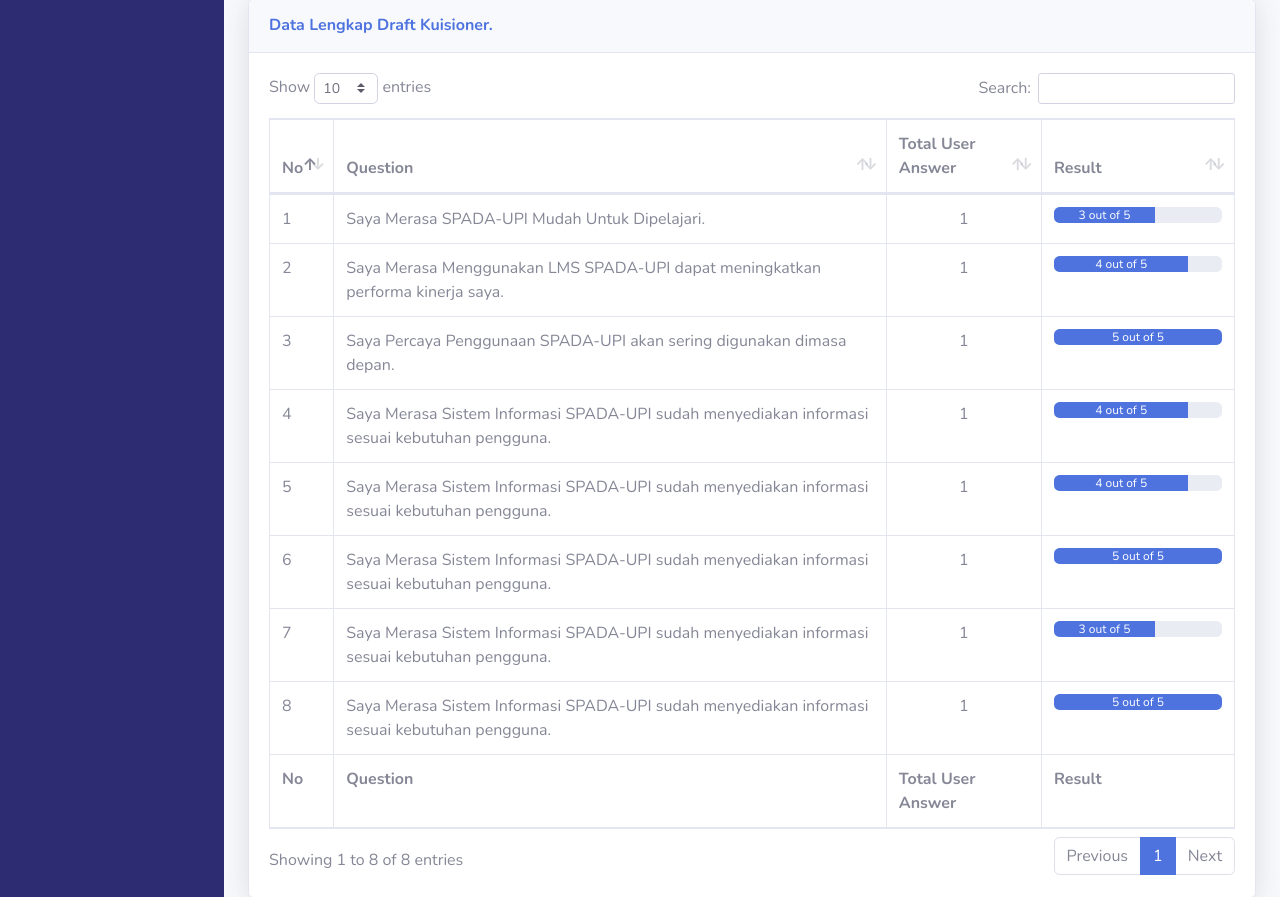
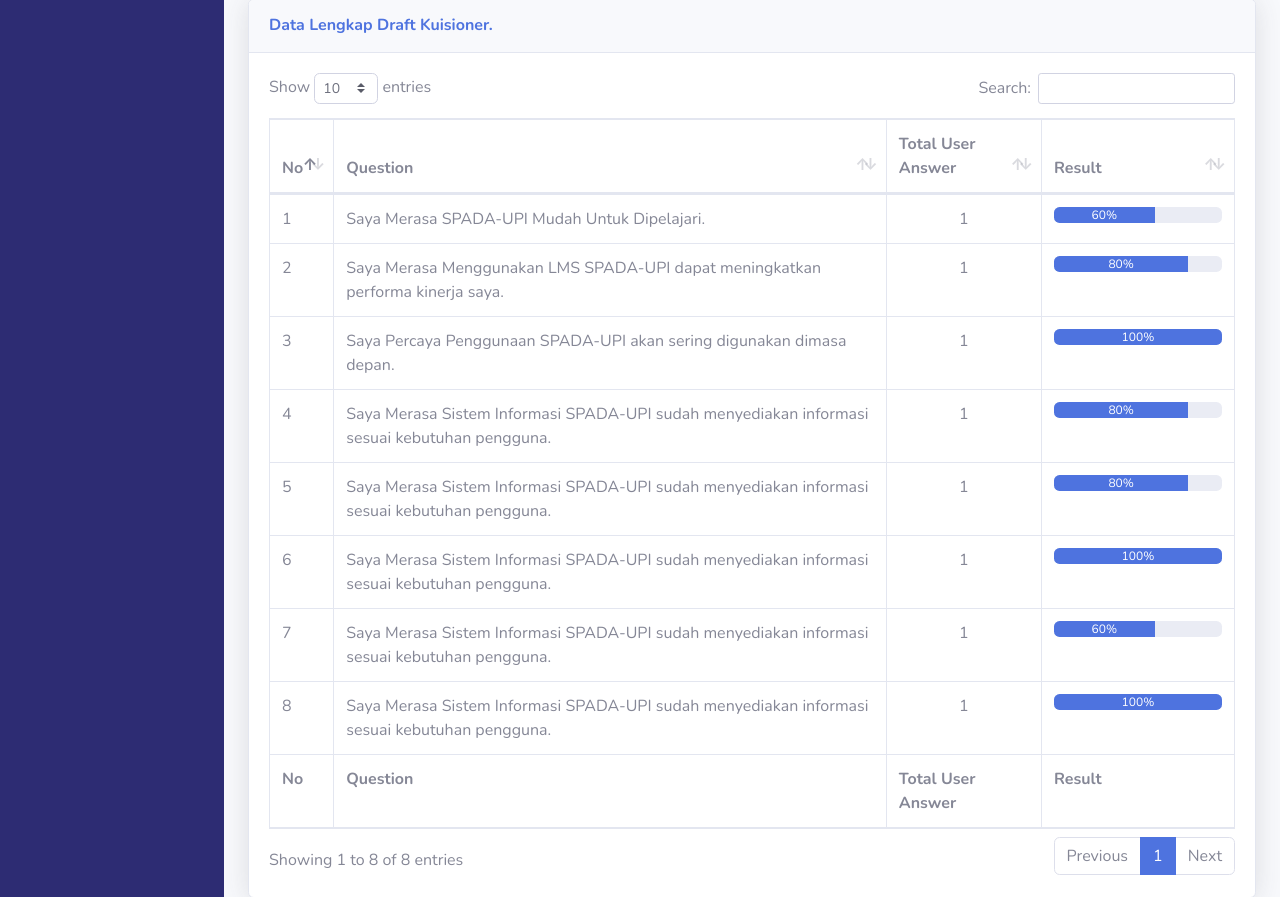
Before and after one commit to zahraeln17/Skripsi, a CodeIgniter app: page /skripsi-ci3/user/hasil_kuesioner in a window 1280 px wide. Shown: the part 3429-4326 px from the top of the page. Run offline with CodeIgniter, Linux system fonts and the light colour scheme; data comes from the database, SQL or seed files in the repository.

Commit message:
fix: output value in percentage

```diff
--- a/application/controllers/User.php
+++ b/application/controllers/User.php
@@ -80,6 +80,8 @@
                 ],
             ];
 
+            // Variable name for chart value??
+
             $topicHeader[] = [
                 'subTitle' =>  $topic->sub_title,
                 'list_questions' => $questions,
--- a/application/views/user/hasil_kuesioner.php
+++ b/application/views/user/hasil_kuesioner.php
@@ -67,7 +67,7 @@
                                 <td class="text-center"><?= $value->answer_count ?></td>
                                 <td class="text-center" width="20%">
                                     <div class="progress">
-                                        <div class="progress-bar" role="progressbar" style="width: <?php echo ($value->average_value / 5) * 100; ?>%;" aria-valuenow="<?php echo $value->average_value; ?>" aria-valuemin="0" aria-valuemax="5"> <?= intval($value->average_value) ?> out of 5</div>
+                                        <div class="progress-bar" role="progressbar" style="width: <?php echo ($value->average_value / 5) * 100; ?>%;" aria-valuenow="<?php echo $value->average_value; ?>" aria-valuemin="0" aria-valuemax="5"> <?=($value->average_value / 5) * 100; ?>%</div>
                                     </div>
 
                                 </td>
```
